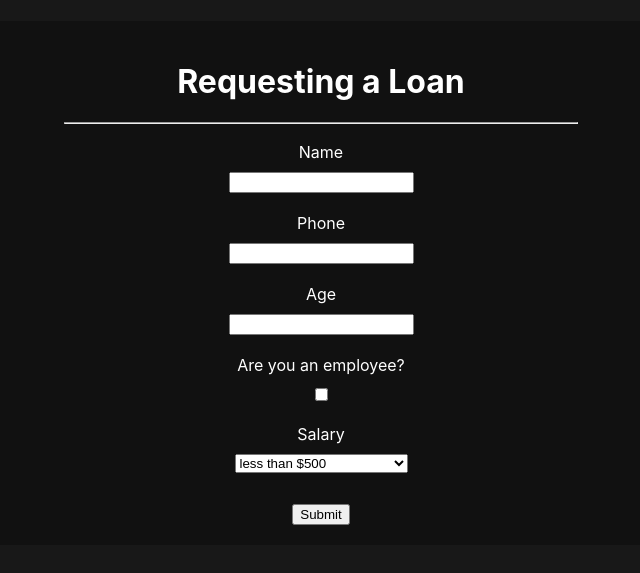
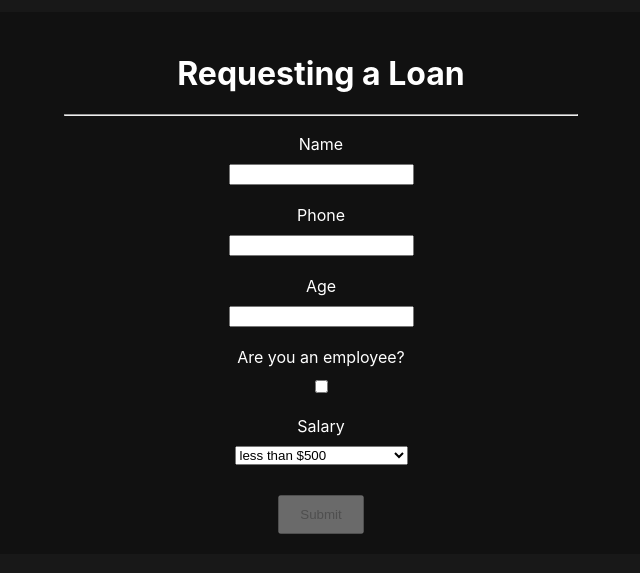
Before and after one commit to Isaladwy/request-loan, a React (Create React App) app: page / in a window 1280 px wide. Shown: the part 117-690 px from the top of the page, without its empty margins (319-959 px from the left). Built offline with nearby package versions, Linux system fonts and the light colour scheme.

Commit message:
style(LoanForm): update Submit button styling and disable it

```diff
--- a/src/components/LoanForm.jsx
+++ b/src/components/LoanForm.jsx
@@ -74,7 +74,7 @@ function LoanForm() {
             <option>above $2000</option>
           </select>
         </div>
-        <button >Submit</button>
+        <button style={{padding:'10px 20px'}} disabled={true} >Submit</button>
       </form>
     </div>
   );
```
